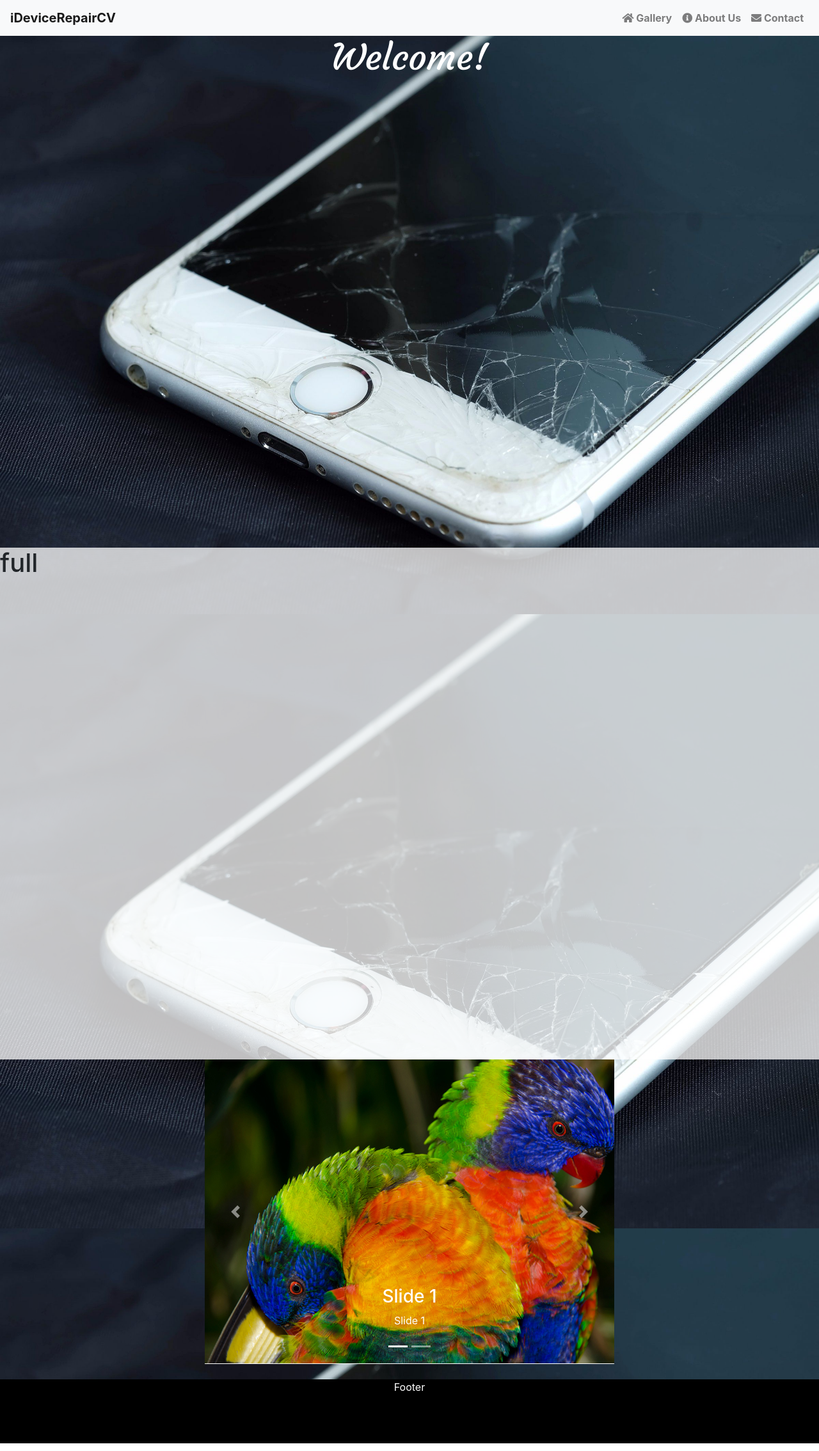
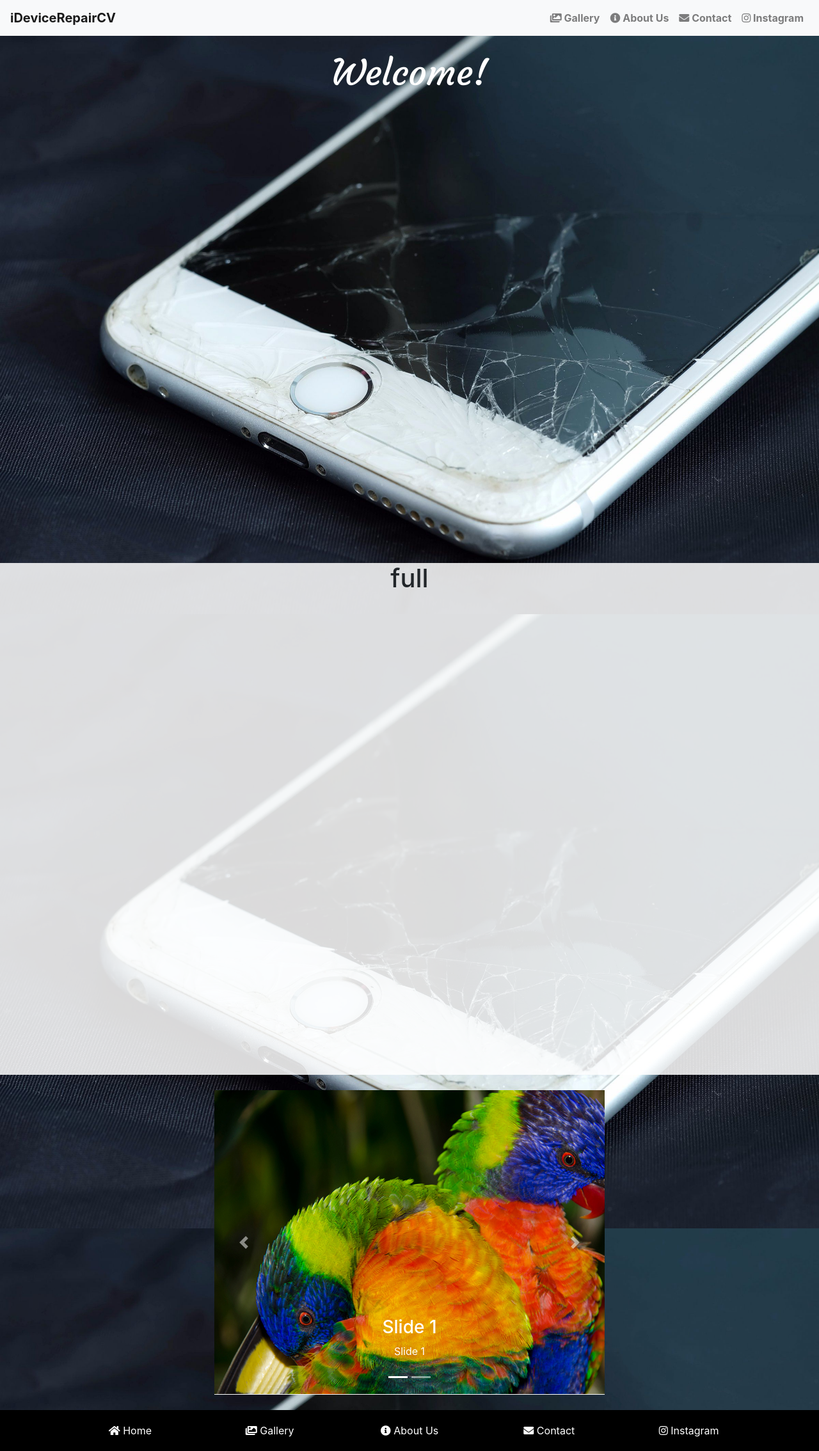
Before and after one commit to mdamian9/iDeviceRepairCV-Site, a React (Create React App) app in the folder client/: page / in a window 1280 px wide. Shown: the whole page at 64% size. Built offline with nearby package versions, Linux system fonts and the light colour scheme.

Commit message:
Progress on landing page / components

```diff
--- a/client/src/assets/css/Footer.css
+++ b/client/src/assets/css/Footer.css
@@ -1,6 +1,6 @@
 .footer-comp {
     color: white;
     background: black;
-    height: 100px;
+    padding: 20px 0px 20px 0px;
     width: 100%;
 }
--- a/client/src/assets/css/LandingPage.css
+++ b/client/src/assets/css/LandingPage.css
@@ -8,7 +8,7 @@
 }
 
 .s-two {
-  background: rgba(255, 255, 255, .75);
+  background: rgba(255, 255, 255, .85);
 }
 
 .welcome {
--- a/client/src/components/CarouselComponent.js
+++ b/client/src/components/CarouselComponent.js
@@ -78,6 +78,7 @@ class CarouselComponent extends Component {
         activeIndex={activeIndex}
         next={this.next}
         previous={this.previous}
+        interval={4000}
       >
         <CarouselIndicators items={items} activeIndex={activeIndex} onClickHandler={this.goToIndex} />
         {slides}
--- a/client/src/components/Footer.js
+++ b/client/src/components/Footer.js
@@ -3,10 +3,22 @@ import '../assets/css/Footer.css';
 
 const FooterComponent = () => {
     return (
-        <div className="footer-comp text-center">
-            <div className="row">
-                <div className="col-12">
-                    Footer
+        <div className="container-fluid footer-comp align-items-center text-center">
+            <div className="row d-flex justify-content-center">
+                <div className="col-2">
+                    <i className="fa fa-home" /> Home
+                </div>
+                <div className="col-2">
+                    <i className="fa fa-images" /> Gallery
+                </div>
+                <div className="col-2">
+                    <i className="fa fa-info-circle" /> About Us
+                </div>
+                <div className="col-2">
+                    <i className="fa fa-envelope" /> Contact
+                </div>
+                <div className="col-2">
+                    <i className="fab fa-instagram" /> Instagram
                 </div>
             </div>
         </div>
--- a/client/src/components/LandingPage.js
+++ b/client/src/components/LandingPage.js
@@ -21,15 +21,17 @@ const LandingPage = () => {
     return (
         <div>
             <NavbarComponent />
-            <div className="full-div text-center">
+            <br />
+            <div className="container-fluid full-div text-center">
                 <h1 className="welcome">Welcome!</h1>
             </div>
-            <div className="full-div s-two">
-                <h1>
+            <div className="container-fluid full-div s-two">
+                <h1 className="text-center">
                     full
-                    </h1>
+                </h1>
             </div>
-            <div className='carousel-comp'>
+            <br />
+            <div className='container-fluid carousel-comp'>
                 <CarouselComponent />
             </div>
             <br />
--- a/client/src/components/Navbar.js
+++ b/client/src/components/Navbar.js
@@ -9,13 +9,16 @@ const NavbarComponent = () => {
                 <NavbarBrand href="/"><span className="navlink-comp">iDeviceRepairCV</span></NavbarBrand>
                 <Nav className="ml-auto" navbar>
                     <NavItem>
-                        <NavLink href="/"><span className="navlink-comp"><i className="fa fa-home" /> Gallery</span></NavLink>
+                        <NavLink href="/"><span className="navlink-comp"><i className="fa fa-images" /> Gallery</span></NavLink>
                     </NavItem>
                     <NavItem>
                         <NavLink href="/aboutus"><span className="navlink-comp"><i className="fa fa-info-circle" /> About Us</span></NavLink>
                     </NavItem>
                     <NavItem>
                         <NavLink href="/contact"><span className="navlink-comp"><i className="fa fa-envelope" /> Contact</span></NavLink>
+                    </NavItem>
+                    <NavItem>
+                        <NavLink href="#"><span className="navlink-comp"><i className="fab fa-instagram" /> Instagram</span></NavLink>
                     </NavItem>
                 </Nav>
             </Navbar>
```
